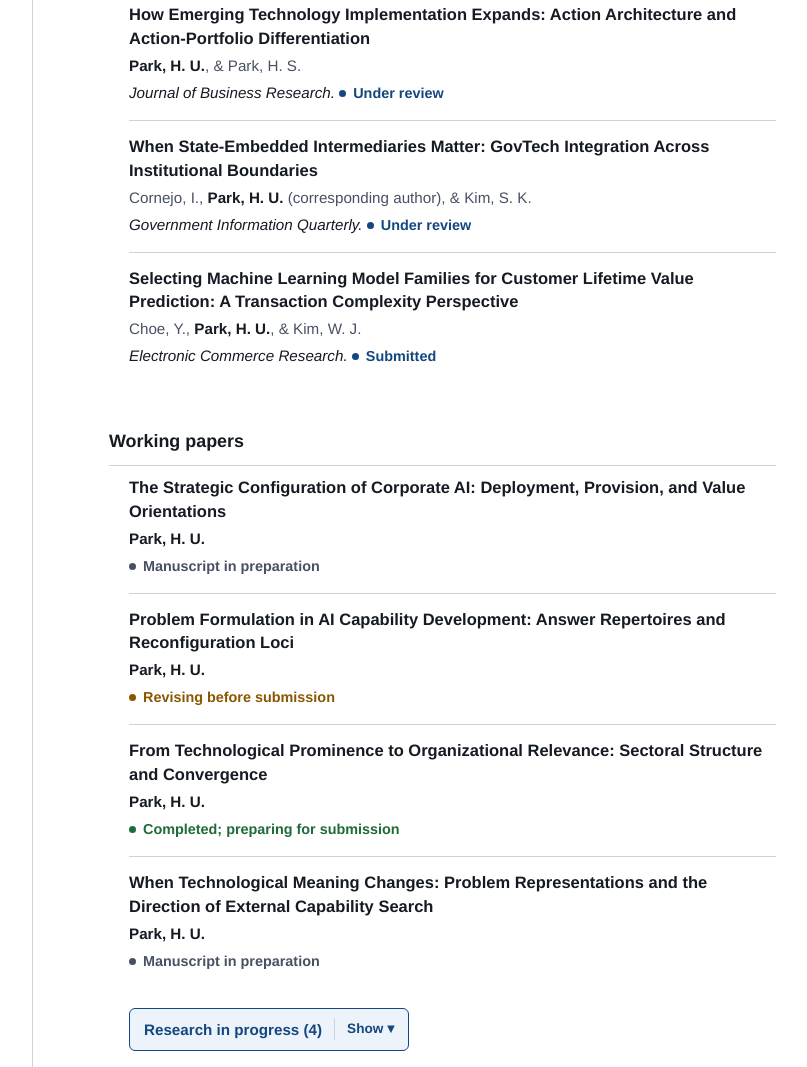
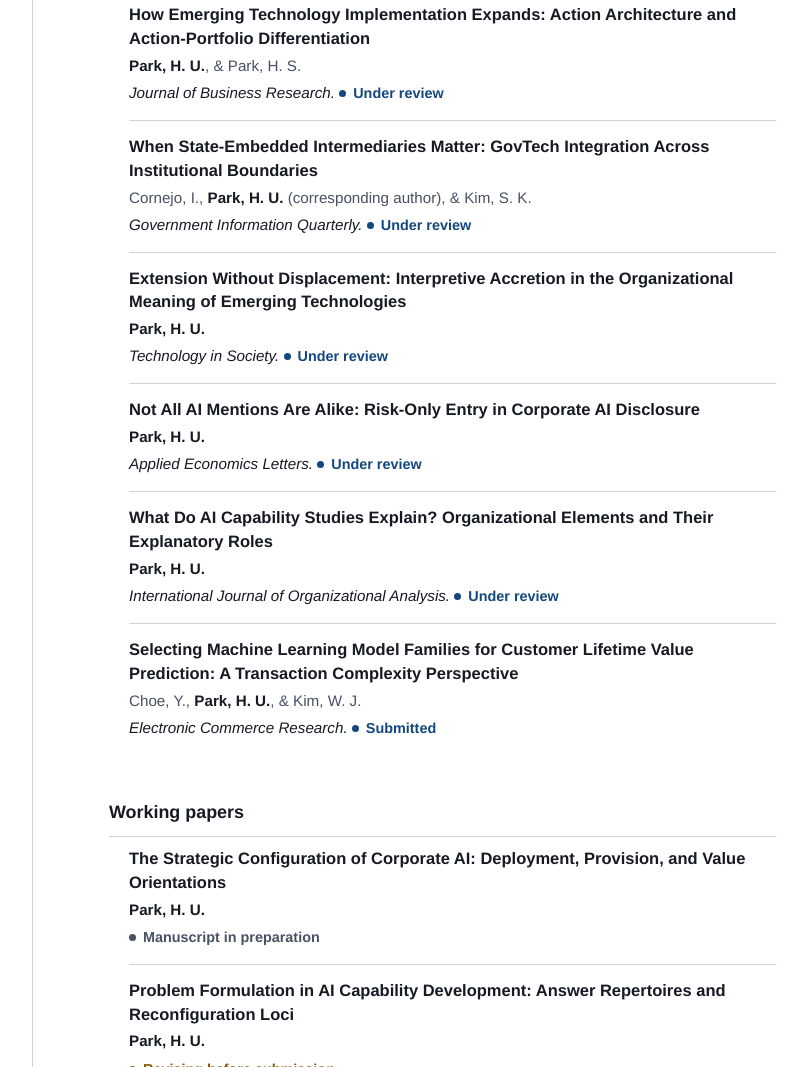
Before and after one commit to heeunpark/heeunpark.github.io, a plain HTML site: page index.html in a window 1280 px wide. Shown: the part 2254-3321 px from the top of the page, without its empty margins (376-1183 px from the left). Drawn offline with Linux system fonts and the light colour scheme.

Commit message:
Add files via upload

```diff
--- a/index.html
+++ b/index.html
@@ -323,6 +323,21 @@
       <div class="venue"><em>Government Information Quarterly.</em> <span class="status">Under review</span></div>
     </li>
     <li class="paper">
+      <div class="title">Extension Without Displacement: Interpretive Accretion in the Organizational Meaning of Emerging Technologies</div>
+      <div class="authors"><span class="me">Park, H. U.</span></div>
+      <div class="venue"><em>Technology in Society.</em> <span class="status">Under review</span></div>
+    </li>
+    <li class="paper">
+      <div class="title">Not All AI Mentions Are Alike: Risk-Only Entry in Corporate AI Disclosure</div>
+      <div class="authors"><span class="me">Park, H. U.</span></div>
+      <div class="venue"><em>Applied Economics Letters.</em> <span class="status">Under review</span></div>
+    </li>
+    <li class="paper">
+      <div class="title">What Do AI Capability Studies Explain? Organizational Elements and Their Explanatory Roles</div>
+      <div class="authors"><span class="me">Park, H. U.</span></div>
+      <div class="venue"><em>International Journal of Organizational Analysis.</em> <span class="status">Under review</span></div>
+    </li>
+    <li class="paper">
       <div class="title">Selecting Machine Learning Model Families for Customer Lifetime Value Prediction: A Transaction Complexity Perspective</div>
       <div class="authors">Choe, Y., <span class="me">Park, H. U.</span>, &amp; Kim, W. J.</div>
       <div class="venue"><em>Electronic Commerce Research.</em> <span class="status">Submitted</span></div>
```
